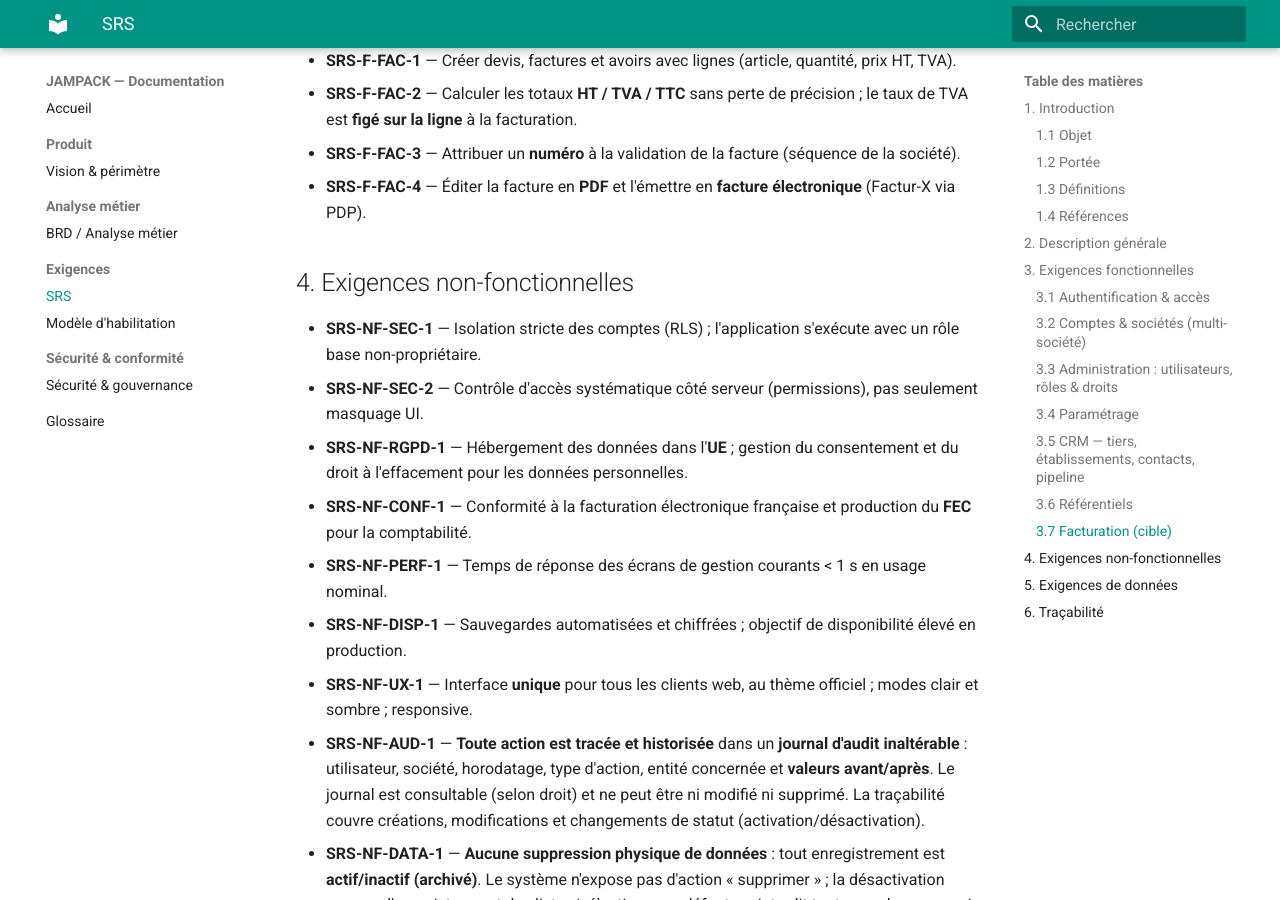
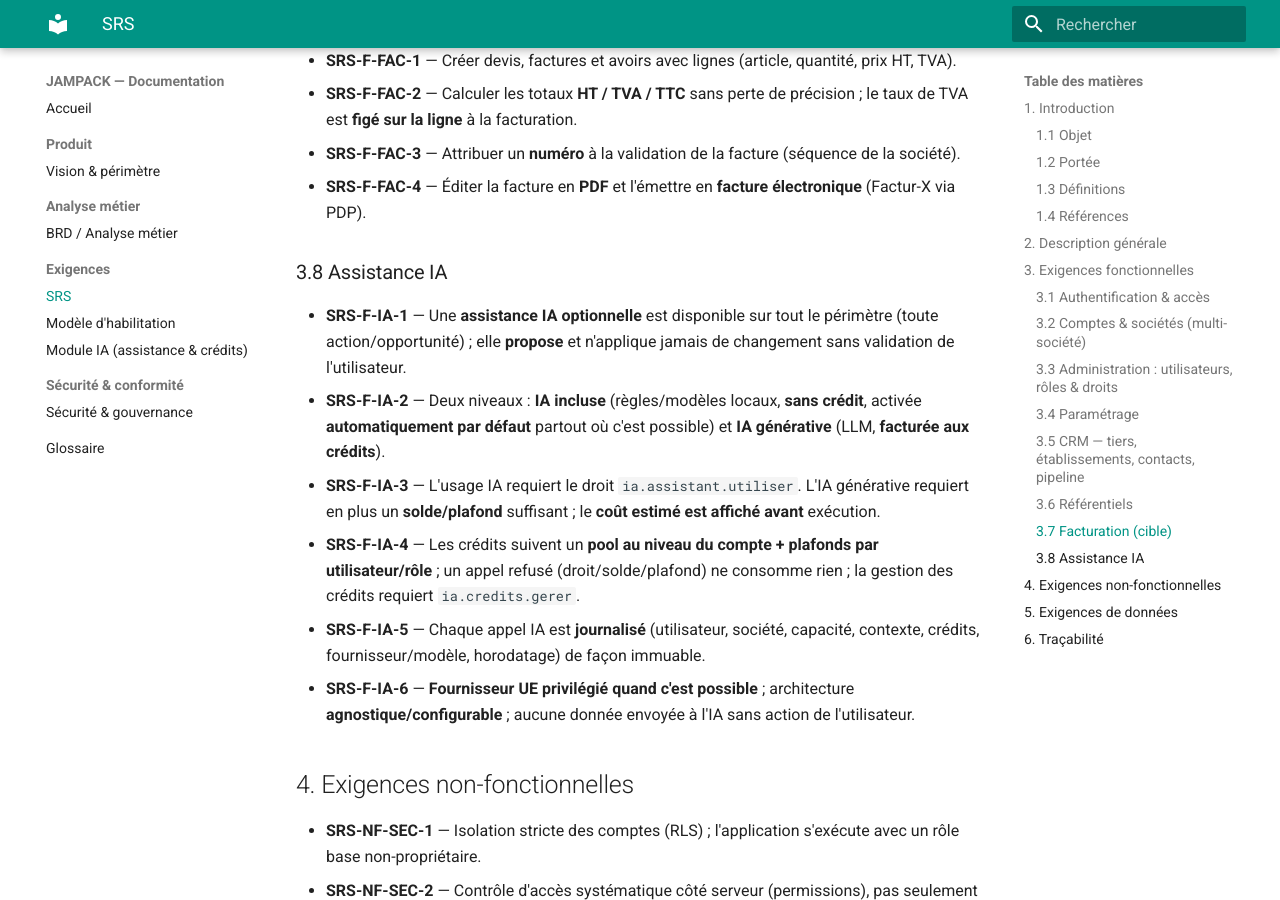
Before and after one commit to chrisx13/jampack-docs, an MkDocs documentation site: the page built from docs/20-exigences/srs.md, in a window 1280 px wide and 900 px high, scrolled down 3667 px. Built offline with MkDocs 1.6.1 and Material for MkDocs 9.7.7, drawn with Linux system fonts in a browser that asks for light colours.

Commit message:
docs: module IA (assistance transverse, 2 niveaux inclus/génératif, crédits pool+plafonds, droits ia.*, IA incluse auto par défaut) — RG-23..26, SRS-F-IA-*

```diff
--- a/docs/20-exigences/srs.md
+++ b/docs/20-exigences/srs.md
@@ -80,6 +80,15 @@ Le paramétrage se divise en deux espaces distincts.
 - **SRS-F-FAC-3** — Attribuer un **numéro** à la validation de la facture (séquence de la société).
 - **SRS-F-FAC-4** — Éditer la facture en **PDF** et l'émettre en **facture électronique** (Factur-X via PDP).
 
+### 3.8 Assistance IA
+
+- **SRS-F-IA-1** — Une **assistance IA optionnelle** est disponible sur tout le périmètre (toute action/opportunité) ; elle **propose** et n'applique jamais de changement sans validation de l'utilisateur.
+- **SRS-F-IA-2** — Deux niveaux : **IA incluse** (règles/modèles locaux, **sans crédit**, activée **automatiquement par défaut** partout où c'est possible) et **IA générative** (LLM, **facturée aux crédits**).
+- **SRS-F-IA-3** — L'usage IA requiert le droit `ia.assistant.utiliser`. L'IA générative requiert en plus un **solde/plafond** suffisant ; le **coût estimé est affiché avant** exécution.
+- **SRS-F-IA-4** — Les crédits suivent un **pool au niveau du compte + plafonds par utilisateur/rôle** ; un appel refusé (droit/solde/plafond) ne consomme rien ; la gestion des crédits requiert `ia.credits.gerer`.
+- **SRS-F-IA-5** — Chaque appel IA est **journalisé** (utilisateur, société, capacité, contexte, crédits, fournisseur/modèle, horodatage) de façon immuable.
+- **SRS-F-IA-6** — **Fournisseur UE privilégié quand c'est possible** ; architecture **agnostique/configurable** ; aucune donnée envoyée à l'IA sans action de l'utilisateur.
+
 ## 4. Exigences non-fonctionnelles
 
 - **SRS-NF-SEC-1** — Isolation stricte des comptes (RLS) ; l'application s'exécute avec un rôle base non-propriétaire.
--- a/mkdocs.yml
+++ b/mkdocs.yml
@@ -42,6 +42,7 @@ nav:
   - Exigences:
       - SRS: 20-exigences/srs.md
       - Modèle d'habilitation: 20-exigences/habilitations.md
+      - Module IA (assistance & crédits): 20-exigences/module-ia.md
   - Sécurité & conformité:
       - Sécurité & gouvernance: 40-securite-conformite/securite.md
   - Glossaire: glossaire.md
```
Also changed, not shown: docs/10-analyse-metier/brd.md (+4 -0 lines), docs/20-exigences/habilitations.md (+2 -0 lines), docs/20-exigences/module-ia.md (added, +90 -0 lines), docs/glossaire.md (+3 -0 lines).
